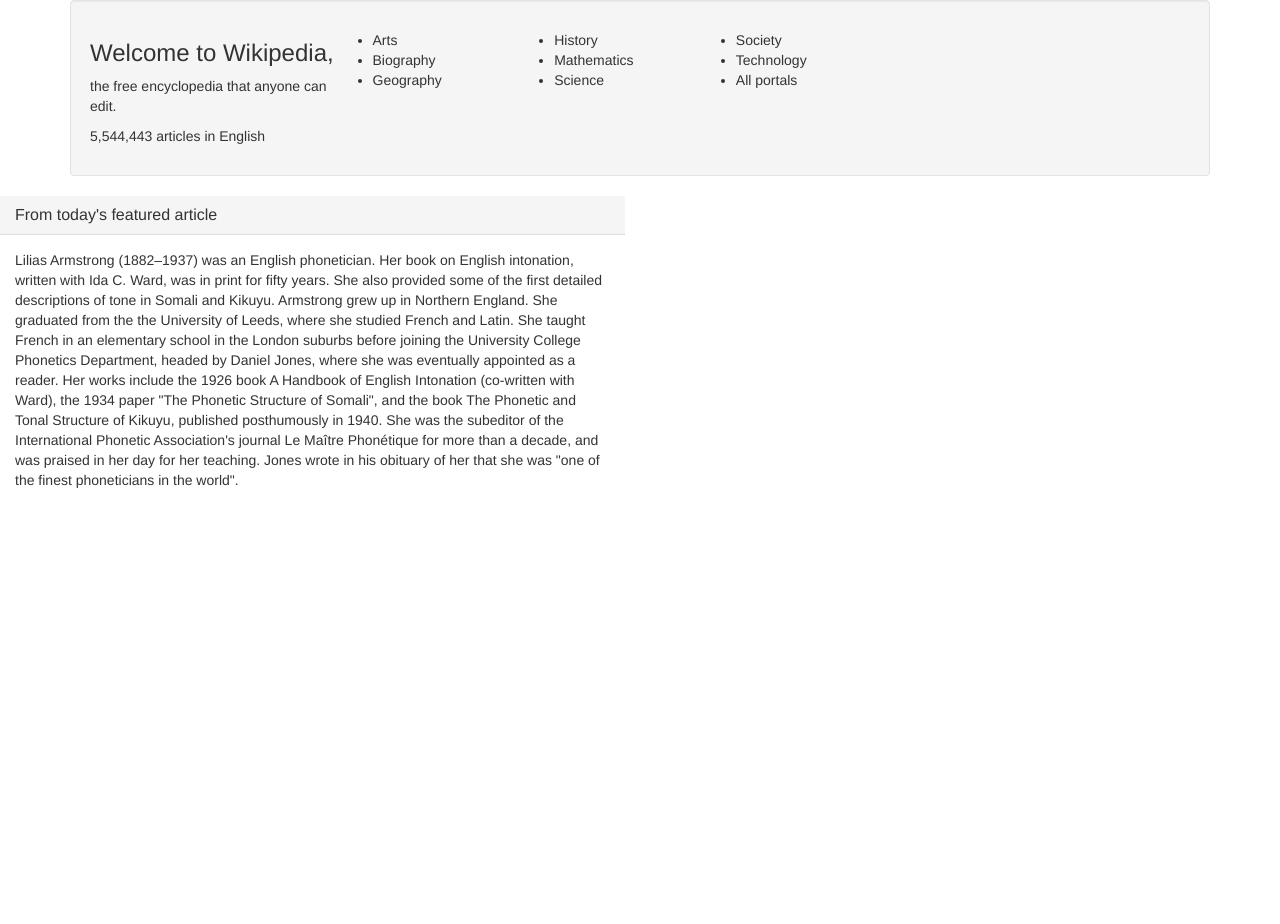
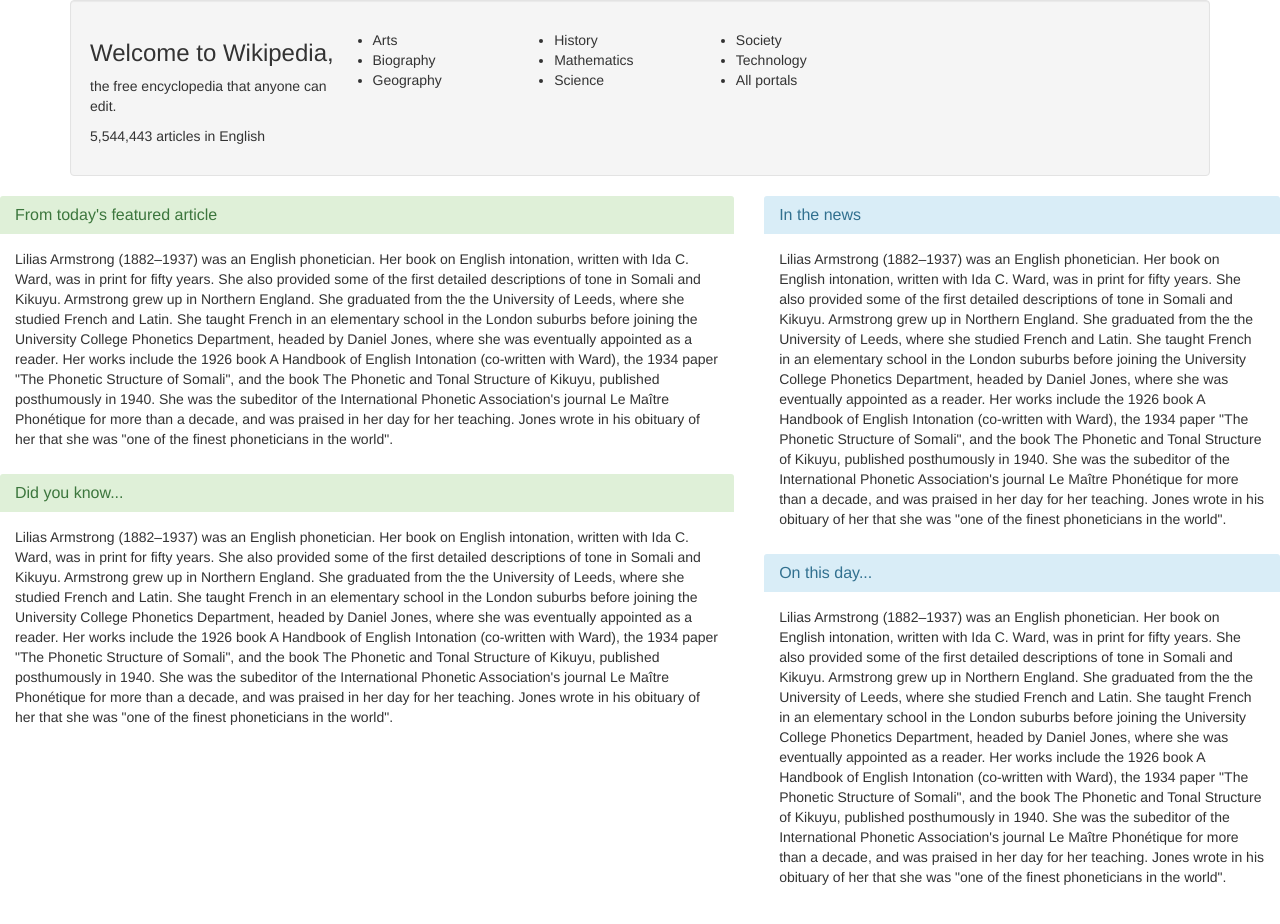
Before and after one commit to r-craig73/wikipedia-rebuild, a plain HTML site: page index.html in a window 1280 px wide. Before the commit the page ends 800 px from the top, so only its background shows below. Drawn offline with Linux system fonts and the light colour scheme.

Commit message:
add in the news and on this day panels

```diff
--- a/index.html
+++ b/index.html
@@ -38,18 +38,46 @@
       </div>
     </div>
     <div class="row">
-      <div class="col-md-6">
-        <div class="panel-default">
+      <div class="col-md-7">
+        <div class="panel-group">
+          <div class="panel-success">
+            <div class="panel-heading">
+              <h4 class="panel-title">From today's featured article</h4>
+            </div>
+              <div class="panel-body">
+                <p>Lilias Armstrong (1882–1937) was an English phonetician. Her book on English intonation, written with Ida C. Ward, was in print for fifty years. She also provided some of the first detailed descriptions of tone in Somali and Kikuyu. Armstrong grew up in Northern England. She graduated from the the University of Leeds, where she studied French and Latin. She taught French in an elementary school in the London suburbs before joining the University College Phonetics Department, headed by Daniel Jones, where she was eventually appointed as a reader. Her works include the 1926 book A Handbook of English Intonation (co-written with Ward), the 1934 paper "The Phonetic Structure of Somali", and the book The Phonetic and Tonal Structure of Kikuyu, published posthumously in 1940. She was the subeditor of the International Phonetic Association's journal Le Maître Phonétique for more than a decade, and was praised in her day for her teaching. Jones wrote in his obituary of her that she was "one of the finest phoneticians in the world".</p>
+              </div>
+          </div>
+        <div class="panel-success">
           <div class="panel-heading">
-            <h4 class="panel-title">From today's featured article</h4>
+            <h4 class="panel-title">Did you know...</h4>
           </div>
             <div class="panel-body">
               <p>Lilias Armstrong (1882–1937) was an English phonetician. Her book on English intonation, written with Ida C. Ward, was in print for fifty years. She also provided some of the first detailed descriptions of tone in Somali and Kikuyu. Armstrong grew up in Northern England. She graduated from the the University of Leeds, where she studied French and Latin. She taught French in an elementary school in the London suburbs before joining the University College Phonetics Department, headed by Daniel Jones, where she was eventually appointed as a reader. Her works include the 1926 book A Handbook of English Intonation (co-written with Ward), the 1934 paper "The Phonetic Structure of Somali", and the book The Phonetic and Tonal Structure of Kikuyu, published posthumously in 1940. She was the subeditor of the International Phonetic Association's journal Le Maître Phonétique for more than a decade, and was praised in her day for her teaching. Jones wrote in his obituary of her that she was "one of the finest phoneticians in the world".</p>
             </div>
+          </div>
+        </div>
+      </div>
+      <div class="col-md-5">
+        <div class="panel-group">
+          <div class="panel-info">
+            <div class="panel-heading">
+              <h4 class="panel-title">In the news</h4>
+            </div>
+              <div class="panel-body">
+                <p>Lilias Armstrong (1882–1937) was an English phonetician. Her book on English intonation, written with Ida C. Ward, was in print for fifty years. She also provided some of the first detailed descriptions of tone in Somali and Kikuyu. Armstrong grew up in Northern England. She graduated from the the University of Leeds, where she studied French and Latin. She taught French in an elementary school in the London suburbs before joining the University College Phonetics Department, headed by Daniel Jones, where she was eventually appointed as a reader. Her works include the 1926 book A Handbook of English Intonation (co-written with Ward), the 1934 paper "The Phonetic Structure of Somali", and the book The Phonetic and Tonal Structure of Kikuyu, published posthumously in 1940. She was the subeditor of the International Phonetic Association's journal Le Maître Phonétique for more than a decade, and was praised in her day for her teaching. Jones wrote in his obituary of her that she was "one of the finest phoneticians in the world".</p>
+              </div>
+          </div>
+        <div class="panel-info">
+          <div class="panel-heading">
+            <h4 class="panel-title">On this day...</h4>
+          </div>
+            <div class="panel-body">
+              <p>Lilias Armstrong (1882–1937) was an English phonetician. Her book on English intonation, written with Ida C. Ward, was in print for fifty years. She also provided some of the first detailed descriptions of tone in Somali and Kikuyu. Armstrong grew up in Northern England. She graduated from the the University of Leeds, where she studied French and Latin. She taught French in an elementary school in the London suburbs before joining the University College Phonetics Department, headed by Daniel Jones, where she was eventually appointed as a reader. Her works include the 1926 book A Handbook of English Intonation (co-written with Ward), the 1934 paper "The Phonetic Structure of Somali", and the book The Phonetic and Tonal Structure of Kikuyu, published posthumously in 1940. She was the subeditor of the International Phonetic Association's journal Le Maître Phonétique for more than a decade, and was praised in her day for her teaching. Jones wrote in his obituary of her that she was "one of the finest phoneticians in the world".</p>
+            </div>
+          </div>
         </div>
       </div>
     </div>
-
-
   </body>
 </html>
```
